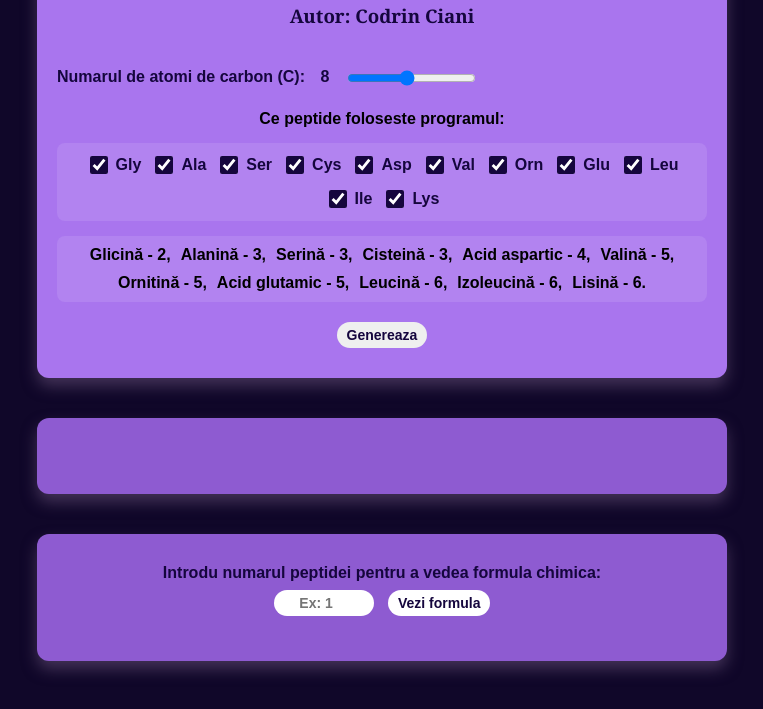
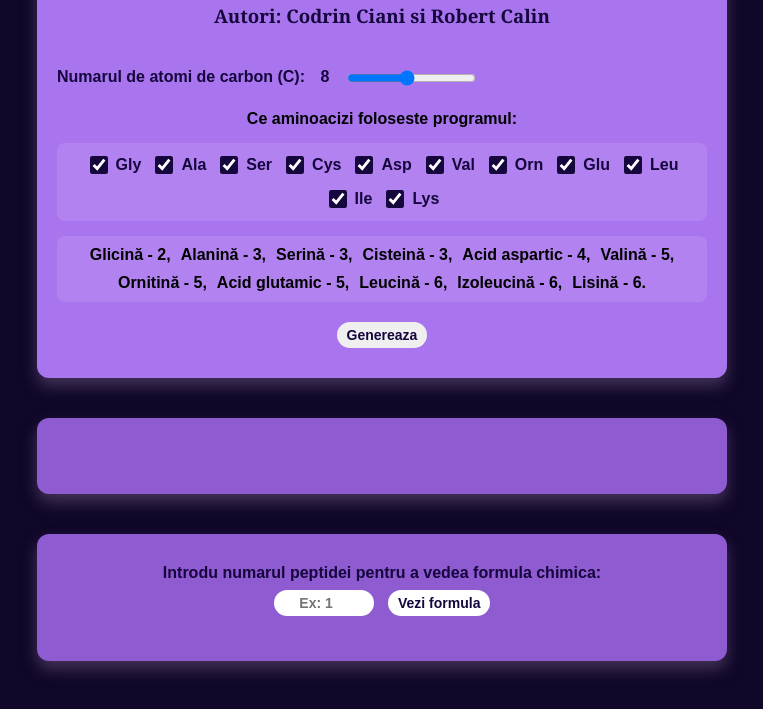
Before and after one commit to codrinn95/Chimie-Peptide-2026, a plain HTML site: page index.html in a window 1280 px wide. Shown: the part 144-853 px from the top of the page, without its empty margins (258-1021 px from the left). Drawn offline with Linux system fonts and the light colour scheme.

Commit message:
Update index.html

```diff
--- a/index.html
+++ b/index.html
@@ -12,14 +12,14 @@
         <div class="cutieComenzi">
 
             <h1 style="font-family:Georgia, 'Times New Roman', Times, serif ; color:#15063d; margin-bottom:0">GENERATOR DE PEPTIDE</h1>
-            <h3 style="font-family:Georgia, 'Times New Roman', Times, serif ; color:#15063d ; margin-top: 5px; margin-bottom: 40px;">Autor: Codrin Ciani</h3>
+            <h3 style="font-family:Georgia, 'Times New Roman', Times, serif ; color:#15063d ; margin-top: 5px; margin-bottom: 40px;">Autori: Codrin Ciani si Robert Calin</h3>
             <div class = "control-slider">
                 <label for="carbonslider" style="font-weight: bold; color:#15063d" >Numarul de atomi de carbon (C):</label>
                 <span class="valoareC" id="carbonVal">8</span>
                 <input type="range" id="carbonslider" min="2" max="15" value="8" oninput="sliderVal(this.value)">
             </div>
 
-            <h4 id="text1">Ce peptide foloseste programul:</h4>
+            <h4 id="text1">Ce aminoacizi foloseste programul:</h4>
 
             <div id="aminoacidsContainer" class="aminoacids-checkboxes"></div>
             <div id="container-explicatii">
```
